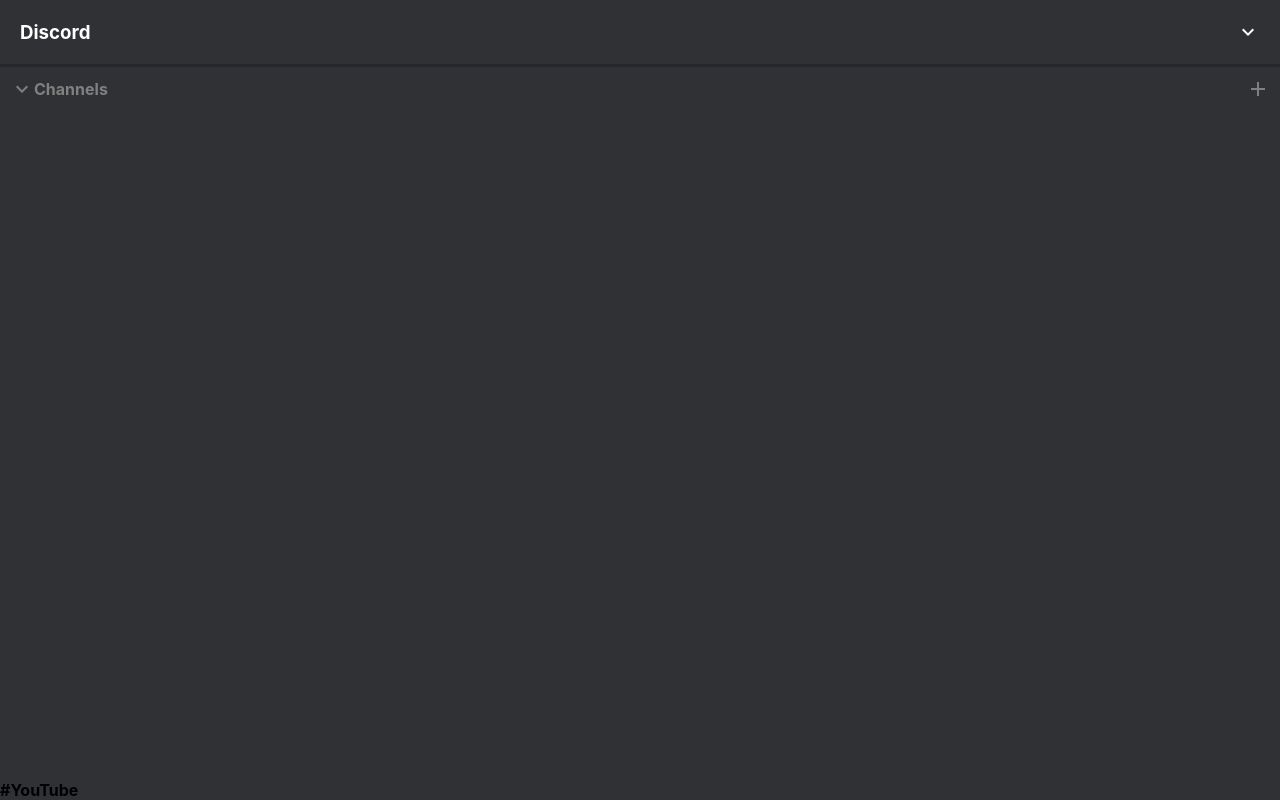
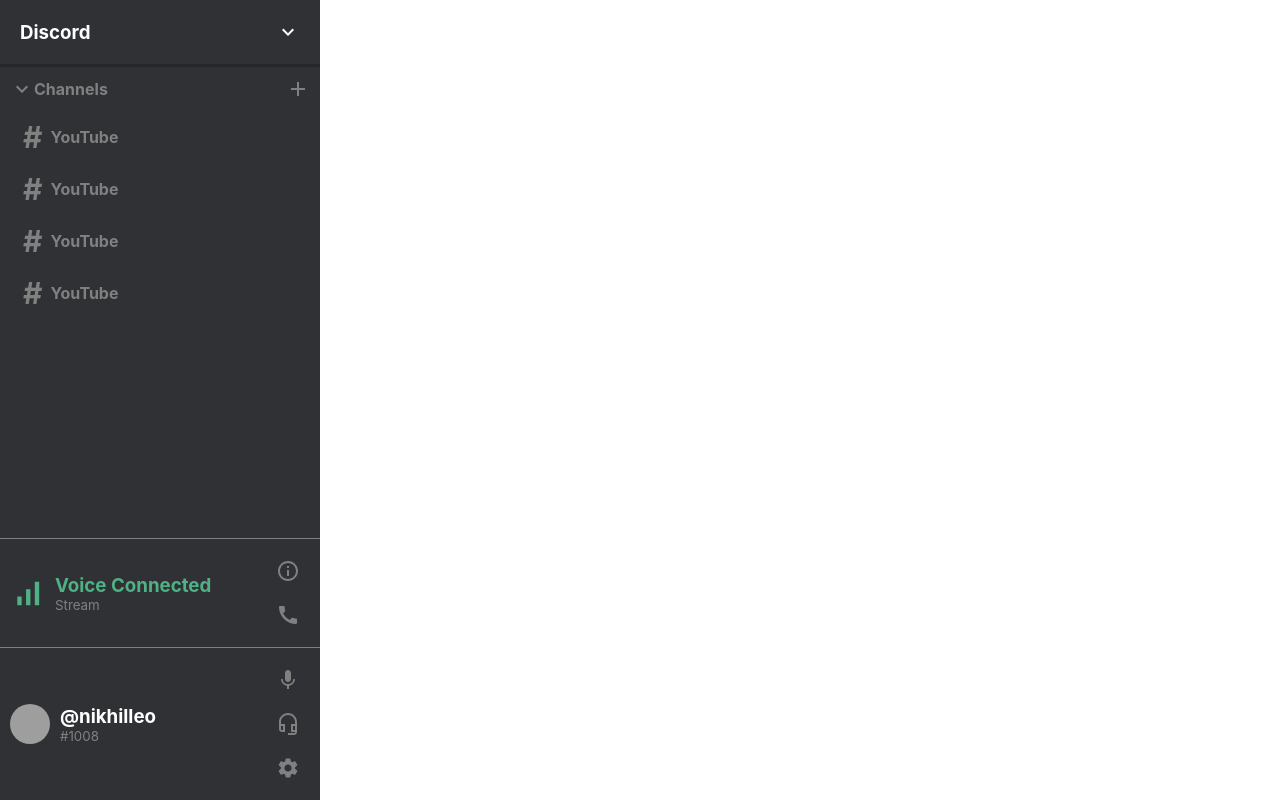
Before and after one commit to nikhilleo/Discord_Clone, a React (Create React App) app: page / in a window 1280 px wide. Built offline with nearby package versions, Linux system fonts and the light colour scheme; grey boxes are pictures that could not be loaded.

Commit message:
Sidebar Complete

```diff
--- a/src/App.css
+++ b/src/App.css
@@ -0,0 +1,3 @@
+.app{
+    display: flex;
+}
--- a/src/Sidebar.js
+++ b/src/Sidebar.js
@@ -3,6 +3,13 @@ import "./Sidebar.css"
 import ExpandMoreIcon from '@material-ui/icons/ExpandMore';
 import AddIcon from '@material-ui/icons/Add';
 import SidebarChannel from './SidebarChannel';
+import SignalCellularAltIcon from '@material-ui/icons/SignalCellularAlt';
+import CallIcon from '@material-ui/icons/Call';
+import InfoOutlinedIcon from '@material-ui/icons/InfoOutlined';
+import { Avatar } from '@material-ui/core';
+import MicIcon from '@material-ui/icons/Mic';
+import HeadsetMicOutlinedIcon from '@material-ui/icons/HeadsetMicOutlined';
+import SettingsIcon from '@material-ui/icons/Settings';
 
 
 function Sidebar() {
@@ -21,9 +28,42 @@ function Sidebar() {
                     </div>
                         <AddIcon className="sidebar__addChannel"/>
                 </div>
+                <div className="sidebar__channelList">
+                    <SidebarChannel/>
+                    <SidebarChannel/>
+                    <SidebarChannel/>
+                    <SidebarChannel/>
+                </div>
             </div>
-            <div className="sidebar__channelList">
-                <SidebarChannel/>
+
+            <div className="sidebar__voice">
+                <SignalCellularAltIcon     className="sidebar__voiceIcon"
+                fontSize="large"
+                />
+                <div className="sidebar__voiceInfo">
+                    <h3>Voice Connected</h3>
+                    <p>Stream</p>
+                </div>
+
+                <div className="sidebar__voiceIcons">
+                    <InfoOutlinedIcon/>
+                    <CallIcon/>
+                </div>
+
+            </div>
+
+
+            <div className="sidebar__profile">
+                <Avatar src="https://c4.wallpaperflare.com/wallpaper/653/7/663/soccer-lionel-messi-fc-barcelona-hd-wallpaper-preview.jpg" />
+                <div className="sidebar__profileInfo">
+                    <h3>@nikhilleo</h3>
+                    <p>#1008</p>
+                </div>
+                <div className="sidebar__profileIcons">
+                    <MicIcon/>
+                    <HeadsetMicOutlinedIcon/>
+                    <SettingsIcon/>
+                </div>
             </div>
         </div>
     )
--- /dev/null
+++ b/src/SidebarChannel.css
@@ -0,0 +1,89 @@
+
+
+.sidebarChannel:hover > h4{
+    color: white;
+    background-color: #40464b;
+}
+
+.sidebarChannel > h4{
+    display: flex;
+    padding-left: 15px;
+    align-items: center;
+    background-color: #2f3135;
+    color: gray;
+    cursor: pointer;
+}
+
+
+.sidebarChannel__hash{
+    font-size: 30px;
+    padding: 8px;
+}
+
+.sidebar__voice, .sidebar__profile{
+    display: flex;
+    justify-content: space-between;
+    align-items: center;
+    color: gray;
+    background-color: #2f3135;
+    padding: 10px;
+    border-top: 1px solid gray;
+}
+
+
+.sidebar__voiceIcons{
+    display: flex;
+    flex-direction: column;
+}
+
+
+.sidebar__voiceInfo{
+    flex: 1;
+    padding: 10px;
+
+}
+
+.sidebar__voiceInfo > h3{
+    color: #4fb185;
+}
+
+.sidebar__voiceIcon{
+    color: #4fb185;
+}
+
+
+.sidebar__voiceInfo > p{
+    font-size: smaller;
+}
+
+
+.sidebar__voiceIcons > .MuiSvgIcon-root{
+    padding: 10px;
+}
+
+
+.sidebar__profileIcons{
+    display: flex;
+    flex-direction: column;
+}
+
+.sidebar__profileIcons  > .MuiSvgIcon-root{
+    padding: 10px;
+}
+
+
+.sidebar__profileInfo{
+    flex: 1;
+    padding: 10px;
+}
+
+
+.sidebar__profileInfo > h3{
+    color: white;
+}
+
+
+
+.sidebar__profileInfo > p{
+    font-size: smaller;
+}
--- a/src/SidebarChannel.js
+++ b/src/SidebarChannel.js
@@ -1,4 +1,6 @@
 import React from 'react'
+import "./SidebarChannel.css"
+
 
 function SidebarChannel({ id,channel}) {
     return (
```
Also changed, not shown: 2 other files (tests, documents, lock files or other folders).
